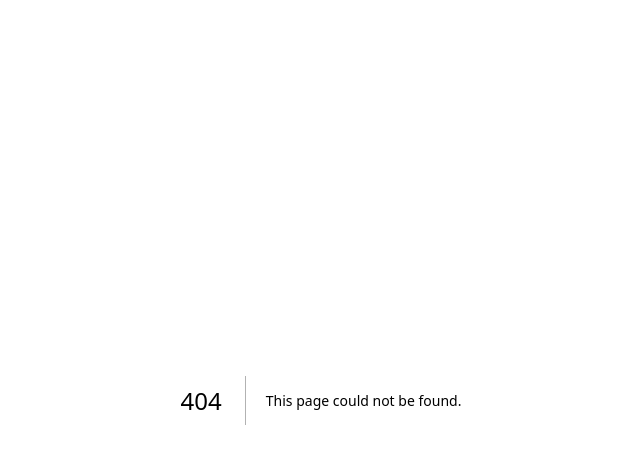
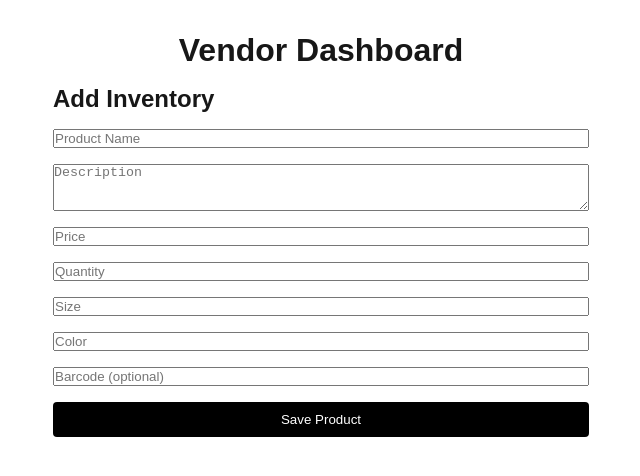
Before and after one commit to loulorisgomez/vendor-backend, a Next.js app: page /dashboard in a window 1280 px wide. Before the commit this address had no page. Shown: the top 476 px of the page, without its empty margins (319-959 px from the left). Built offline with nearby package versions, Linux system fonts and the light colour scheme.

Commit message:
Corrected dashboard.js file

```diff
--- /dev/null
+++ b/pages/dashboard.js
@@ -0,0 +1,97 @@
+import { useState } from 'react';
+
+export default function Dashboard() {
+  const [productName, setProductName] = useState('');
+  const [description, setDescription] = useState('');
+  const [price, setPrice] = useState('');
+  const [quantity, setQuantity] = useState('');
+  const [size, setSize] = useState('');
+  const [color, setColor] = useState('');
+  const [barcode, setBarcode] = useState('');
+  const [message, setMessage] = useState('');
+
+  const handleSubmit = async (e) => {
+    e.preventDefault();
+
+    const product = {
+      productName,
+      description,
+      price,
+      quantity,
+      size,
+      color,
+      barcode
+    };
+
+    console.log('🚀 New Inventory Product:', product);
+
+    setMessage('✅ Product saved locally (Supabase connection coming next)');
+    setProductName('');
+    setDescription('');
+    setPrice('');
+    setQuantity('');
+    setSize('');
+    setColor('');
+    setBarcode('');
+  };
+
+  return (
+    <div style={{ padding: '2rem', maxWidth: '600px', margin: 'auto' }}>
+      <h1 style={{ textAlign: 'center' }}>Vendor Dashboard</h1>
+      <h2 style={{ marginTop: '1rem' }}>Add Inventory</h2>
+      <form onSubmit={handleSubmit} style={{ display: 'flex', flexDirection: 'column', gap: '1rem', marginTop: '1rem' }}>
+        <input
+          type="text"
+          placeholder="Product Name"
+          value={productName}
+          onChange={(e) => setProductName(e.target.value)}
+          required
+        />
+        <textarea
+          placeholder="Description"
+          value={description}
+          onChange={(e) => setDescription(e.target.value)}
+          rows="3"
+        />
+        <input
+          type="number"
+          placeholder="Price"
+          value={price}
+          onChange={(e) => setPrice(e.target.value)}
+          required
+        />
+        <input
+          type="number"
+          placeholder="Quantity"
+          value={quantity}
+          onChange={(e) => setQuantity(e.target.value)}
+        />
+        <input
+          type="text"
+          placeholder="Size"
+          value={size}
+          onChange={(e) => setSize(e.target.value)}
+        />
+        <input
+          type="text"
+          placeholder="Color"
+          value={color}
+          onChange={(e) => setColor(e.target.value)}
+        />
+        <input
+          type="text"
+          placeholder="Barcode (optional)"
+          value={barcode}
+          onChange={(e) => setBarcode(e.target.value)}
+        />
+        <button type="submit" style={{ padding: '10px', backgroundColor: 'black', color: 'white', border: 'none', borderRadius: '4px', cursor: 'pointer' }}>
+          Save Product
+        </button>
+      </form>
+
+      {message && (
+        <p style={{ marginTop: '1rem', color: 'green' }}>{message}</p>
+      )}
+    </div>
+  );
+}
```
Also changed, not shown: 1 other file (tests, documents, lock files or other folders).
